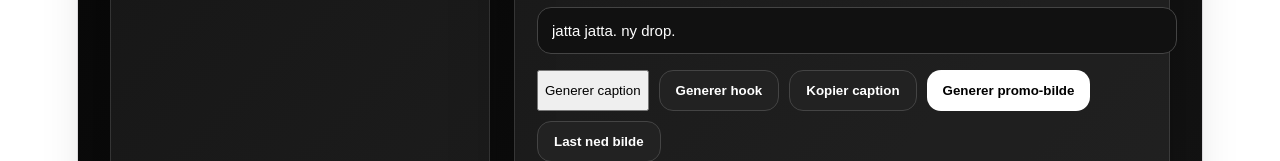
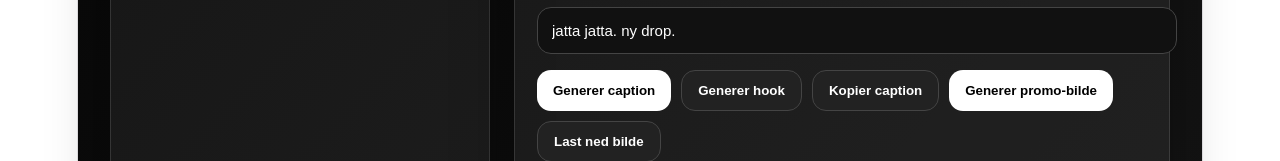
Before and after one commit to hobbytech1/slincrazemerch, a React app in the folder frontend/: page / in a window 1280 px wide. Shown: the part 265-426 px from the top of the page. Built offline with nearby package versions, Linux system fonts and the light colour scheme; no server answers; the HTML template or start-up script is replaced by a standard one.

Commit message:
last change

```diff
--- a/frontend/src/App.jsx
+++ b/frontend/src/App.jsx
@@ -1,5 +1,5 @@
 import { useEffect, useRef, useState } from "react";
-import { generateCaption } from "./utils/captionGenerator";
+import { generateCaption as generateMerchCaption } from "./utils/captionGenerator";
 
 const BACKEND_URL = "https://slincrazemerch.onrender.com";
 
@@ -25,18 +25,6 @@ function App() {
     } catch {
       setStatus("Kunne ikke hente produkter");
     }
-  }
-
-  function generateCaption(product) {
-    if (!product) return;
-
-    const captions = [
-      `Jatta jatta 😏\n\n${product.name} e ute nu 🔥\n\n👉 ${product.url}\n\n#slincraze #merch`,
-      `Ny merch ute 👀\n\n${product.name}\n\n🛒 ${product.url}`,
-      `${product.name}\n\nFor dæ som skjønne viben 😮‍💨\n\n${product.url}`
-    ];
-
-    setCaption(captions[Math.floor(Math.random() * captions.length)]);
   }
 
   function generateHook(product) {
@@ -381,11 +369,12 @@ function App() {
             />
 
             <div style={styles.buttons}>
-<button
-  onClick={() => setCaption(generateCaption("humor"))}
->
-  Generer caption
-</button>
+              <button
+                style={styles.button}
+                onClick={() => setCaption(generateMerchCaption("humor"))}
+              >
+                Generer caption
+              </button>
 
               <button
                 style={styles.darkButton}
```
